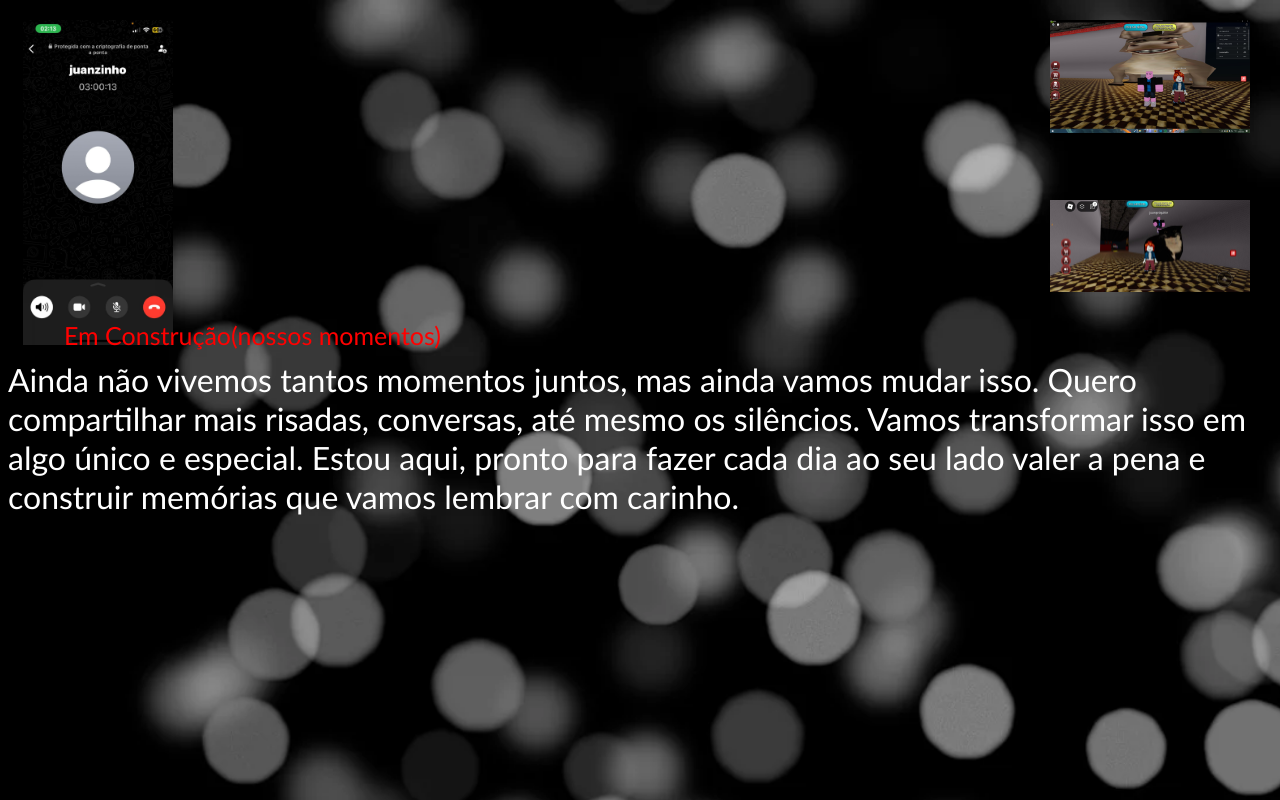
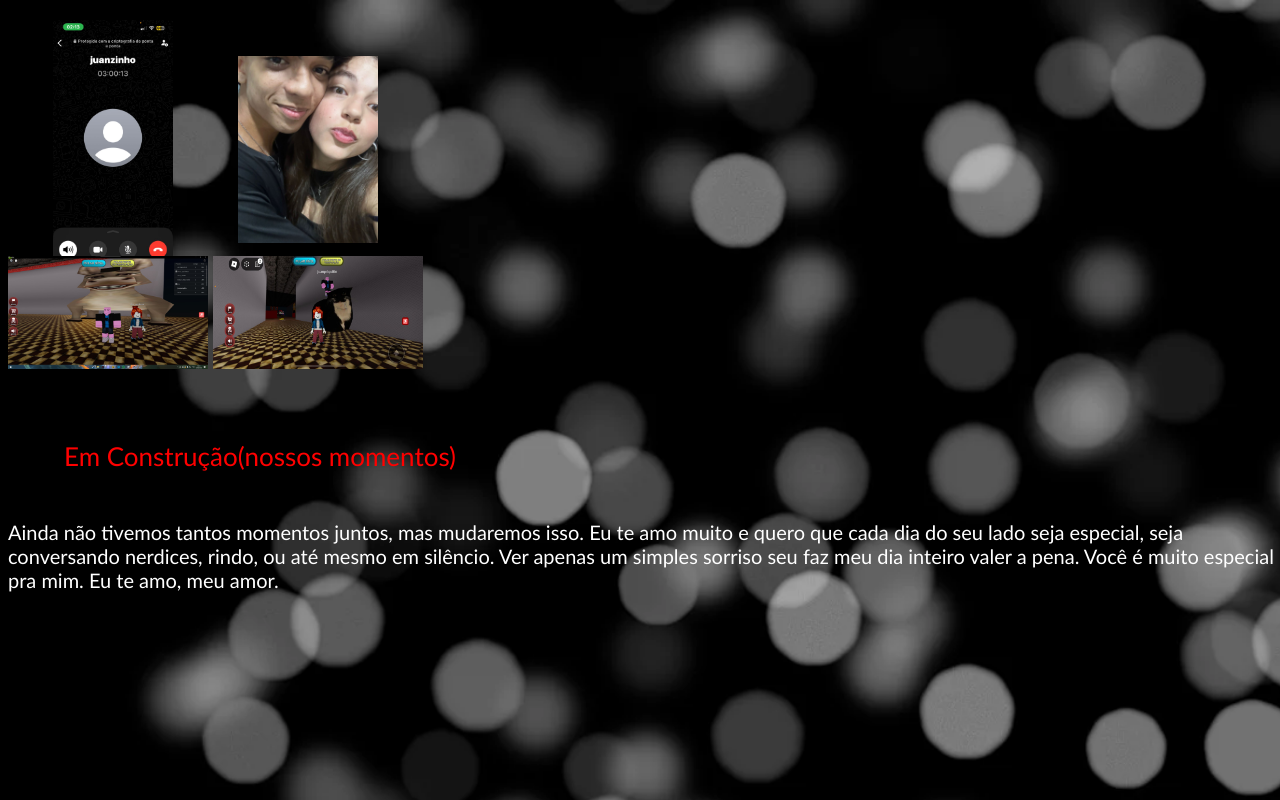
Before and after one commit to juanpablitozito/B-day, a plain HTML site: page moments.html in a window 1280 px wide. Drawn offline with Linux system fonts and the light colour scheme.

Commit message:
momentstogether

```diff
--- a/moments.css
+++ b/moments.css
@@ -5,42 +5,47 @@
   }
   p{
     color: white;
-    font-size: 32px;
+    font-size: 20px;
     margin: 0;
     position: absolute;
-    top: 45%;
+    top: 65%;
     font-family:'Trebuchet MS', 'Lucida Sans Unicode', 'Lucida Grande', 'Lucida Sans', Arial, sans-serif
   }
 
   .call{
-    width: 150px;
+    width: 120px;
     position: absolute;
-    margin-left: 15px;
+    margin-left: 45px;
     top: 2.5%;
   }
 
   .roblox{
     width: 200px;
   position: absolute;
-  right: 15px;
-  margin-right: 15px;
-  top: 2.5%;
+  top: 32%;
   }
 
   .roblox2{
-    width: 200px;
+    width: 210px;
     position: absolute;
-    right: 15px;
-    margin-right: 15px;
-    top: 25%;
+    margin-left: 205px;
+    height: 113px;
+    top: 32%;
   }
 
   .under{
     color: red;
-    font-size: 25px;
+    font-size: 26px;
     margin: 0;
     position: absolute;
-    top: 40%;
+    top: 55%;
     left: 5%;
     font-family:'Trebuchet MS', 'Lucida Sans Unicode', 'Lucida Grande', 'Lucida Sans', Arial, sans-serif
   }
+
+  .us{
+    width: 140px;
+    position: absolute;
+    margin-left: 230px;
+    top: 7%;
+  }
--- a/moments.html
+++ b/moments.html
@@ -13,8 +13,9 @@
     <img class="call" src="/img/call.jpg" alt="">
     <img class="roblox" src="/img/roblox1.jpg">
     <img class="roblox2" src="/img/roblox 2.jpg" alt="">
+    <img class="us" src="/img/Us.jpg" alt="">
     <p class="under">Em Construção(nossos momentos)</p>
-    <p>Ainda não vivemos tantos momentos juntos, mas ainda vamos mudar isso. Quero compartilhar mais risadas, conversas, até mesmo os silêncios. Vamos transformar isso em algo único e especial. Estou aqui, pronto para fazer cada dia ao seu lado valer a pena e construir memórias que vamos lembrar com carinho.</p>
+    <p>Ainda não tivemos tantos momentos juntos, mas mudaremos isso. Eu te amo muito e quero que cada dia do seu lado seja especial, seja conversando nerdices, rindo, ou até mesmo em silêncio. Ver apenas um simples sorriso seu faz meu dia inteiro valer a pena. Você é muito especial pra mim. Eu te amo, meu amor.</p>
 
 </body>
 </html>
```
Also changed, not shown: img/Us.jpg (added), img/alicinha1.jpg (deleted), img/alicinha2.jpg (deleted), img/eu.jpg (deleted), img/keep distance.jpg (deleted), img/music.webp (deleted).
